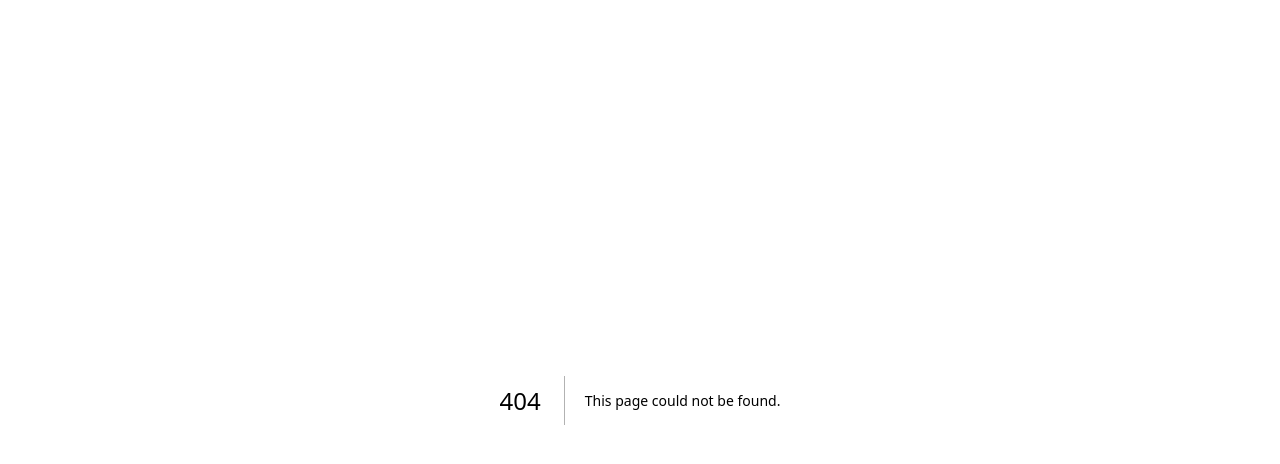
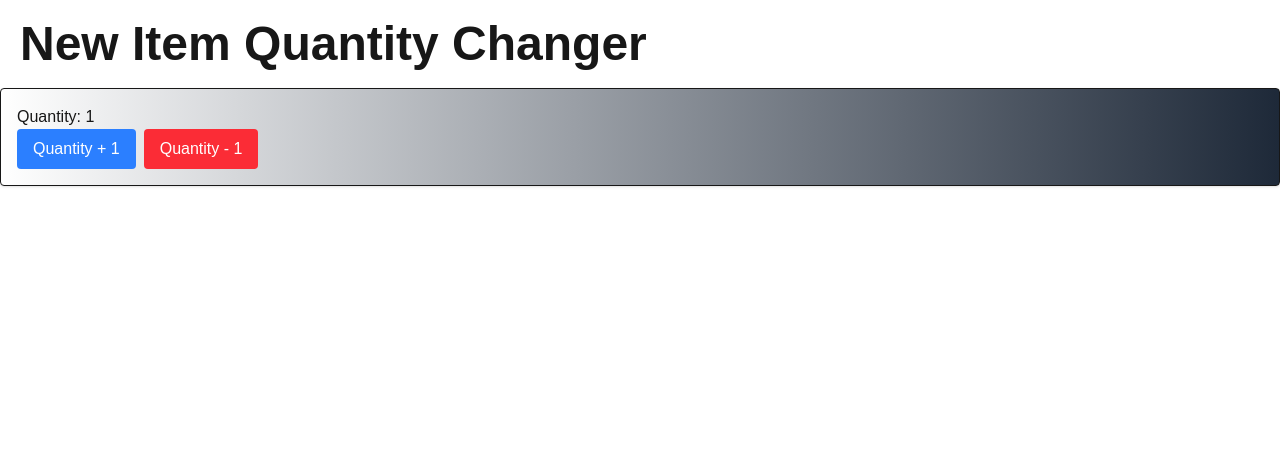
Before and after one commit to ConnorYasin/cprg306-assignments, a Next.js app: page /week-5 in a window 1280 px wide. Before the commit this address had no page. Shown: the top 464 px of the page. Built offline with nearby package versions, Linux system fonts and the light colour scheme.

Commit message:
Creating week-5 files and linking to homepage

```diff
--- a/app/page.js
+++ b/app/page.js
@@ -15,6 +15,9 @@ export default function Home() {
         <Link href="/week-4">
           --Week 4--
         </Link>
+        <Link href="/week-5">
+          --Week 5--
+        </Link>
       </p>
     </main>
   );
--- /dev/null
+++ b/app/week-5/new-item.js
@@ -0,0 +1,38 @@
+'use client';
+import { useState } from 'react';
+
+const New_Item = ({quantity: initialQuantity}) => {
+    const [quantity, setQuantity] = useState(initialQuantity || 1);
+
+    const increment = () => {
+        if (quantity < 20){
+            setQuantity(quantity + 1);
+        };
+    };
+    const decrement = () => {
+        if (quantity > 1) {
+            setQuantity(quantity - 1);
+        };
+    };
+    return (
+        <div className="border p-4 mb-4 rounded shadow bg-gradient-to-r from-black-100 to-gray-800">
+            <p>Quantity: {quantity}</p>
+            <button
+                className="bg-blue-500 text-white px-4 py-2 rounded mr-2"
+                onClick={increment}
+                disabled={quantity >= 20}
+            >
+                Quantity + 1
+            </button>
+            <button
+                className="bg-red-500 text-white px-4 py-2 rounded"
+                onClick={decrement}
+                disabled={quantity <= 1}
+            >
+                Quantity - 1
+            </button>
+        </div>
+    );
+};
+
+export default New_Item;
--- /dev/null
+++ b/app/week-5/page.js
@@ -0,0 +1,12 @@
+import New_Item from "./new-item.js";
+
+const Page = () => {
+    return (
+        <main>
+            <h1 className='font-bold text-5xl m-5'>New Item Quantity Changer</h1>
+            <New_Item />
+        </main>
+    );
+};
+
+export default Page;
```
